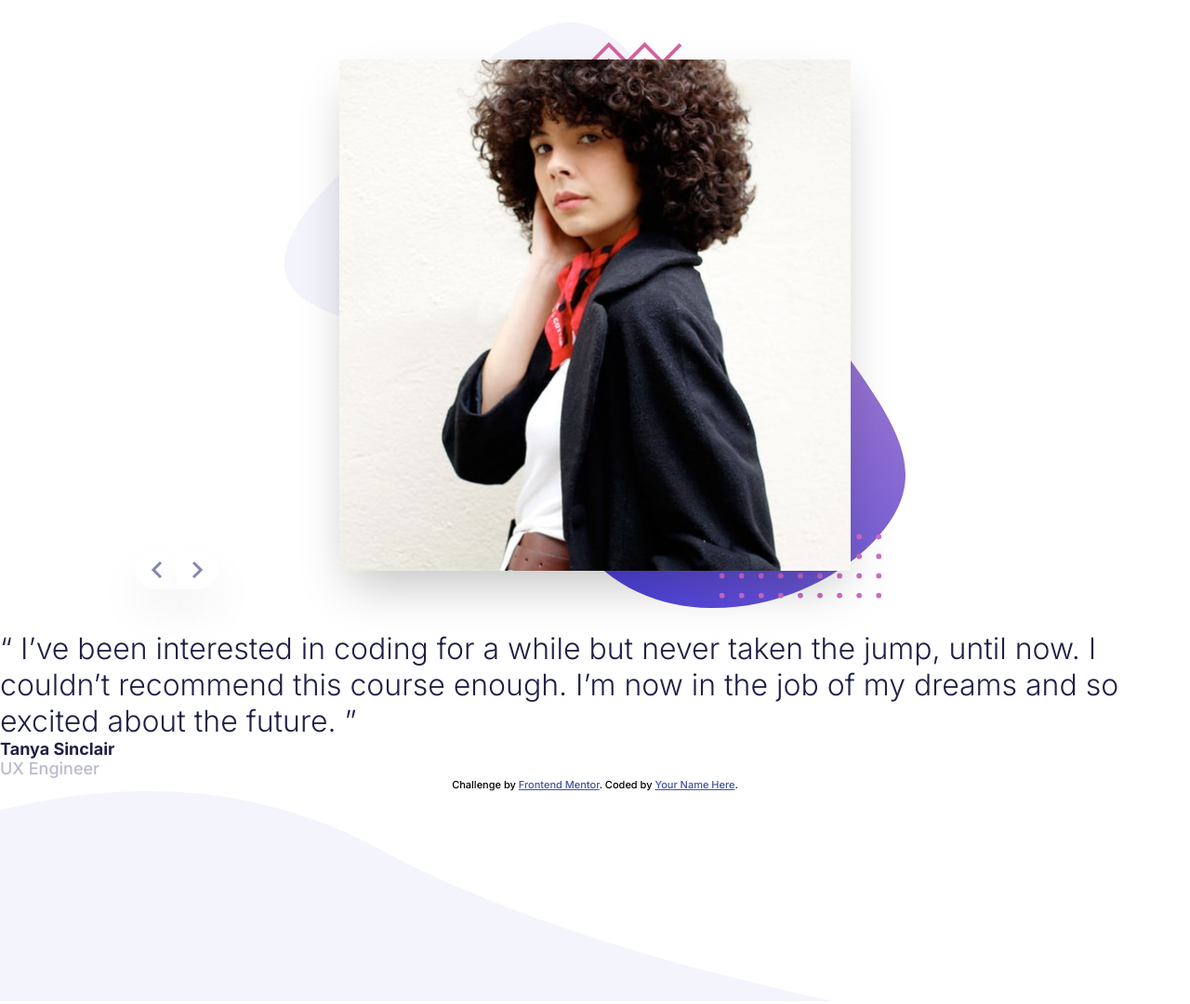
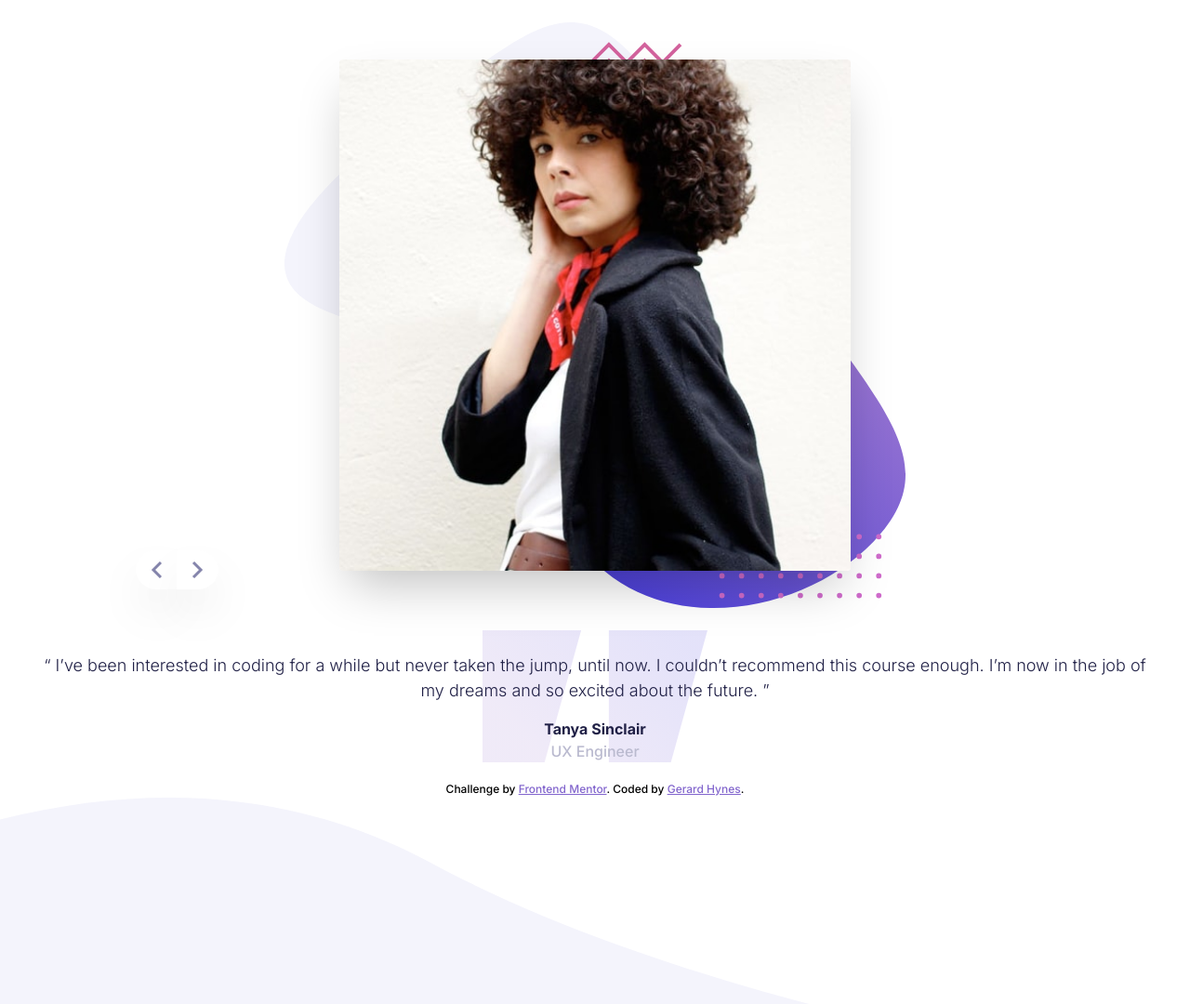
Before and after one commit to GK-Hynes/coding-bootcamp-testimonials-slider, a plain HTML site: page index.html in a window 1280 px wide. Shown: the whole page at 93% size. Drawn offline with Linux system fonts and the light colour scheme.

Commit message:
Style quote

```diff
--- a/index.html
+++ b/index.html
@@ -25,20 +25,20 @@
           </div>
           <div class="controls">
             <button class="button rounded-left">
-              <img src="./images/icon-prev.svg" alt="" />
+              <img src="./images/icon-prev.svg" alt="Previous" />
             </button>
             <button class="button rounded-right">
-              <img src="./images/icon-next.svg" alt="" />
+              <img src="./images/icon-next.svg" alt="Next" />
             </button>
           </div>
         </div>
-        <div class="quote">
-          <blockquote class="text-dark-blue font-light">
+        <div class="quote text-center m-7 pt-4">
+          <blockquote class="text-lg text-dark-blue font-light mb-4">
             “ I’ve been interested in coding for a while but never taken the
             jump, until now. I couldn’t recommend this course enough. I’m now in
             the job of my dreams and so excited about the future. ”
           </blockquote>
-          <h2 class="text-lg">
+          <h2 class="text-base">
             <span class="font-bold display-block text-dark-blue"
               >Tanya Sinclair</span
             >
@@ -61,12 +61,17 @@
       </div> -->
     </div>
 
-    <footer class="attribution">
+    <footer class="text-center text-xs">
       Challenge by
-      <a href="https://www.frontendmentor.io?ref=challenge" target="_blank"
+      <a
+        class="text-purple"
+        href="https://www.frontendmentor.io?ref=challenge"
+        target="_blank"
         >Frontend Mentor</a
-      >. Coded by <a href="#">Your Name Here</a>.
+      >. Coded by
+      <a class="text-purple" href="https://github.com/GK-Hynes">Gerard Hynes</a
+      >.
     </footer>
-    <img class="w-7-10" src="./images/pattern-curve.svg" alt="" />
+    <img class="w-8-10" src="./images/pattern-curve.svg" alt="" />
   </body>
 </html>
--- a/style.css
+++ b/style.css
@@ -12,6 +12,10 @@
 body {
   font-family: "Inter", sans-serif;
   font-size: 2rem;
+  line-height: 1.5;
+  position: relative;
+  width: 100%;
+  height: 100%;
 }
 
 .carousel {
@@ -64,22 +68,24 @@ body {
   justify-content: center;
   align-items: center;
   box-shadow: 0 25px 50px -12px rgba(0, 0, 0, 0.25);
+  cursor: pointer;
 }
 
-.rounded-left {
-  border-top-left-radius: 50%;
-  border-bottom-left-radius: 50%;
-}
+/* Quote styles */
 
-.rounded-right {
-  border-top-right-radius: 50%;
-  border-bottom-right-radius: 50%;
+.quote {
+  background: url(./images/pattern-quotes.svg) no-repeat top center/20%;
+  margin: 1.25rem 2.125rem;
 }
 
 /* Utilities */
 
 .display-block {
   display: block;
+}
+
+.text-center {
+  text-align: center;
 }
 
 .font-light {
@@ -98,8 +104,16 @@ body {
   font-size: 1rem;
 }
 
+.text-xs {
+  font-size: 0.75rem;
+}
+
 .text-lg {
   font-size: 1.125rem;
+}
+
+.text-xl {
+  font-size: 1.25rem;
 }
 
 .text-2xl {
@@ -113,6 +127,23 @@ body {
 .text-gray-blue {
   color: hsl(240, 18%, 77%);
 }
+
+.text-purple {
+  color: hsl(257, 51%, 60%);
+}
+
+.pt-4 {
+  padding-top: 1.5rem;
+}
+
+.m-4 {
+  margin: 1rem;
+}
+
+.m-6 {
+  margin: 1.5rem;
+}
+
 .m-8 {
   margin: 2rem;
 }
@@ -122,6 +153,11 @@ body {
 .m-auto {
   margin: 0 auto;
 }
+
+.mb-4 {
+  margin-bottom: 1rem;
+}
+
 .w-7-10 {
   width: 70%;
 }
@@ -136,10 +172,19 @@ body {
   border-radius: 0.25rem;
 }
 
-.attribution {
-  font-size: 11px;
-  text-align: center;
+.rounded-left {
+  border-top-left-radius: 50%;
+  border-bottom-left-radius: 50%;
 }
-.attribution a {
-  color: hsl(228, 45%, 44%);
+
+.rounded-right {
+  border-top-right-radius: 50%;
+  border-bottom-right-radius: 50%;
 }
+
+.pattern-curve {
+  display: block;
+  position: absolute;
+  bottom: 0;
+  left: 0;
+}
```
